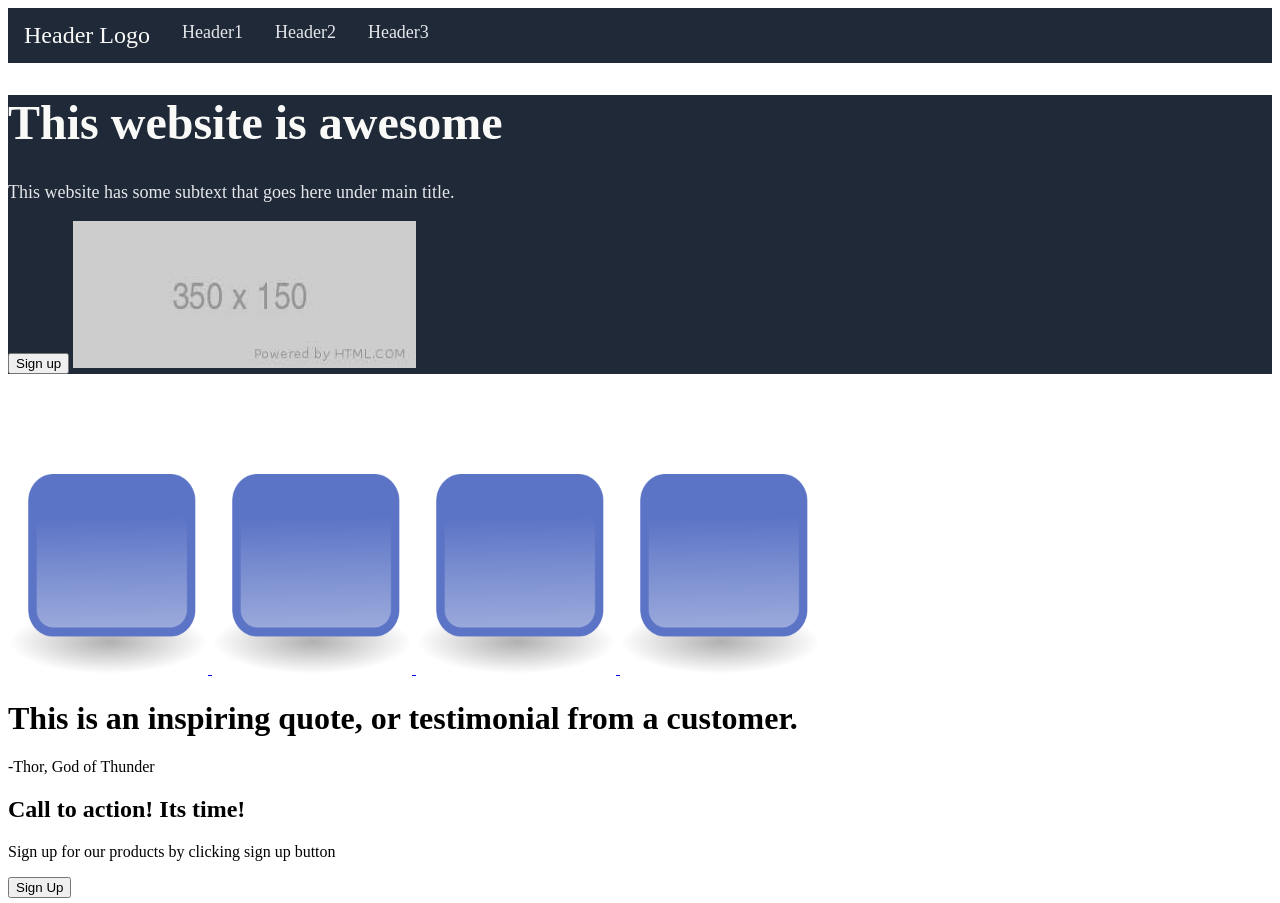
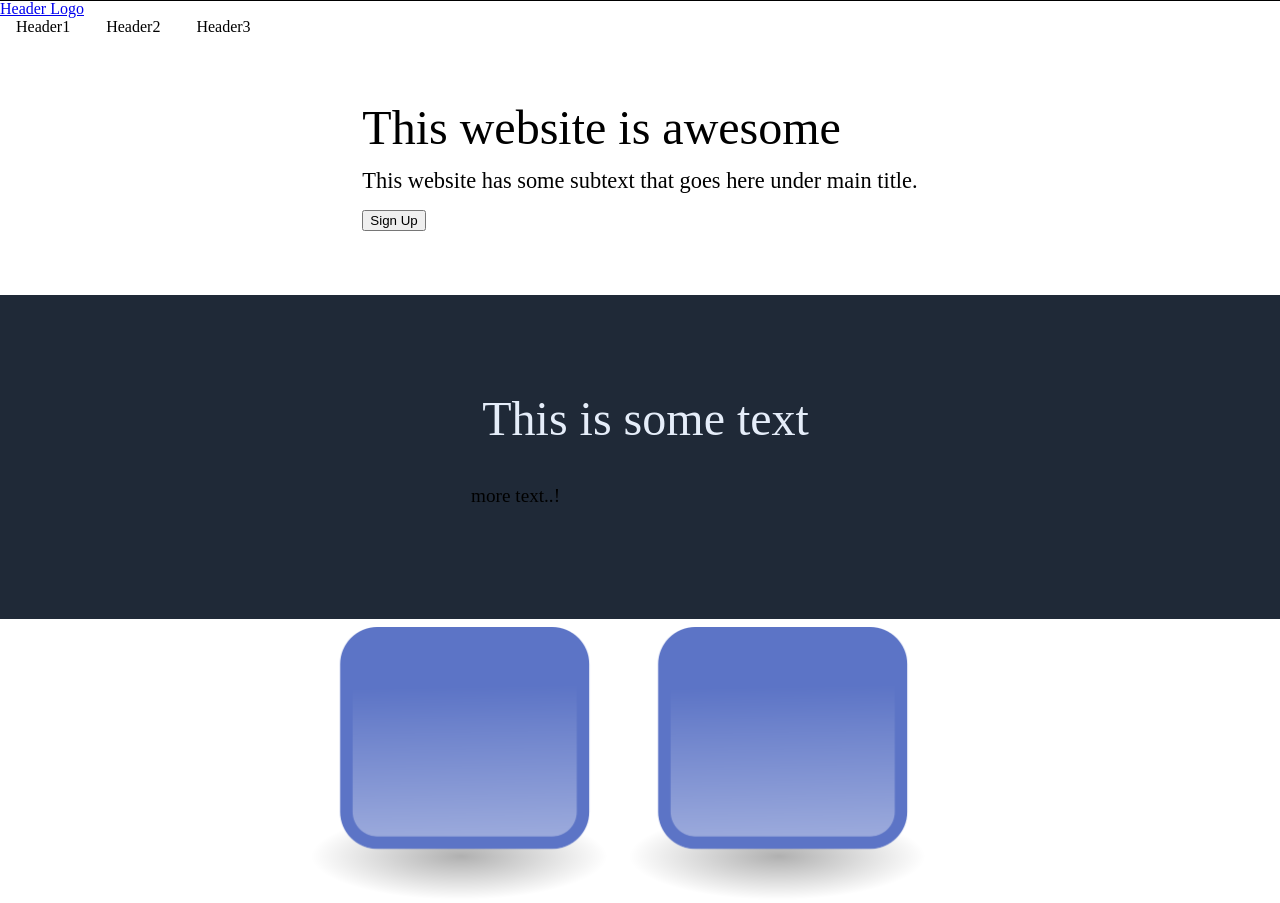
Before and after one commit to arbes2/Landing-page, a plain HTML site: page index.html in a window 1280 px wide. Shown: the top 903 px of the page. Drawn offline with Linux system fonts and the light colour scheme.

Commit message:
Landing Page
Responsive landing page

```diff
--- a/index.html
+++ b/index.html
@@ -6,57 +6,47 @@
   <meta name="viewport" content="width=device-width, initial-scale=1.0">
   <link rel="stylesheet" href="styles.css">
 </head>
-<body>
+<body class="container">
+  <div class="margin">
+    </div>
+    <header id="header">
+      <a id="headertext" href="#home">Header Logo</a>
+      <nav id="nav-bar">
+        <a class="nav-link" href="#home">Header1</a>
+        <a class="nav-link" href="#home">Header2</a>
+        <a class="nav-link" href="#home">Header3</a>
+      </nav>
+    </header>
 
-  <div class="navbar">
-    <ul>
-      <li><a class="active" href="#home">Header Logo</a></li>
-      <li><a href="#header1">Header1</a></li>
-      <li><a href="#header2">Header2</a></li>
-      <li><a href="#header3">Header3</a></li>
-    </ul>
+    <section class="main">
+      <div class="form">
+        <h1>This website is awesome</h1>
+        <p class="form-p"> This website has some subtext that goes here under main title.</p>
+        <button id="submit">Sign Up</button>
       </div>
+    </section>
 
-  <div class="container">
-    <h1 id="h1c">This website is awesome</h1>
-    <p id="p1c">This website has some subtext that goes here under main title.</p>
-    <button id="button1">Sign up</button>
-    <img src="images/mainimg.jpeg" alt="image">
+    <section id="about">
+      <div id="about-text">
+        <h1><span>This is some text</span></h1>
+        <br>
+        <p>more text..!</p>
       </div>
+    </section>
 
-  <div class="container1">
-    <a href="images/img1.png">
-      <img src="images/img1.png" alt="pic1" width="200" height="200">
-    </a>
-
-    <a href="images/img1.png">
-      <img src="images/img1.png" alt="pic1" width="200" height="200">
-    </a>
-
-    <a href="images/img1.png">
-      <img src="images/img1.png" alt="pic1" width="200" height="200">
-    </a>
-
-    <a href="images/img1.png">
-      <img src="images/img1.png" alt="pic1" width="200" height="200">
-    </a>
-  </div>
-
-  <div class="container2">
-    <h1 id="quote">This is an inspiring quote, or testimonial from a customer.</h1>
-    <p><span>-Thor, God of Thunder</span></p>
-  </div>
-
-  <div class="container3">
-    <div class="containerwrap">
-    <h2 id="footer">Call to action! Its time!</h2>
-    <p id="footer1">Sign up for our products by clicking sign up button</p>
-    <button id="buton">Sign Up</button>
+    <section id="gallery">
+      <div class="pics">
+        <div class="grid">
+          <div class="cell"><img src="images/img1.png" class="responsive-image" alt=""></div>
+          <div class="cell"><img src="images/img1.png" class="responsive-image" alt=""></div>
+          <div class="cell"><img src="images/img1.png" class="responsive-image" alt=""></div>
+          <div class="cell"><img src="images/img1.png" class="responsive-image" alt=""></div>
         </div>
       </div>
+    </section>
 
-  <footer class="container">
-    <p>All right reserved!</p>
-  </footer>
+    <section id="contact">
+      <h1><span>All Right Reserved!</span></h1>
+    </section>
     </body>
     </html>
--- a/styles.css
+++ b/styles.css
@@ -1,83 +1,160 @@
-/* NAVBAR */
-ul {
-    list-style-type: none;
+body {
   margin: 0;
   padding: 0;
+  background-color: white;
+  color: black;
+  box-sizing: border-box;
+}
+
+section {
+  margin: 0 auto;
   overflow: hidden;
+  display: flex;
+  justify-content: center;
+}
+
+.margin {
+  position: fixed;
+  top: 0;
+  left: 0;
+  width: 100%;
+  display: flex;
+  justify-content: space-around;
+  align-items: center;
+  background-color: #e5edf9;
+  z-index: 1;
+  border-bottom: 1px black solid;
+}
+
+#header-img {
+  width: 85px;
+  height: 75px;
+}
+
+#nav-bar a{
+  margin: 0;
+  padding: 1rem;
+  text-decoration: none;
+  color: inherit;
+}
+
+h1 {
+  font-weight: 500;
+  font-size: 3rem;
+  margin-bottom: .5rem;
+  margin-top: 4rem;
+}
+
+p {
+  font-weight: 400;
+  font-size: 1.4rem;
+  margin-bottom: 1rem;
+  margin-top: .8rem;
+}
+
+.btn  {
+  color: white;
+  padding: .75rem 1.5rem;
+  border-radius: .5rem;
+  font-size: .9rem;
+}
+
+.main {
+  padding-bottom: 4rem;
+}
+
+.main img {
+  width: 22.5rem;
+  height: 20rem;
+  float: left;
+  margin-right: 8.5rem;
+}
+
+#about {
+  background: #1f2937;
+}
+
+#about span{
+  color: #e5edf9;
+  margin-left: .7rem;
+}
+
+#about h1 {
+  margin-top: 6rem;
+}
+
+#about p {
+  font-size: 1.2rem;
+}
+
+#about-text {
+  max-width: 600px;
+  padding-bottom: 6rem;
+  float: left;
+}
+
+.pics {
+  max-width: 900px;
+}
+
+.responsive-image {
+  max-width: 85%;
+  padding-left: 7rem;
+}
+
+.cell img {
+  display: block;
+}
+
+.cell {
+  margin: .5rem;
+  margin-right: -2.5rem;
+}
+
+#contact {
+  margin-top: 5rem;
   background-color: #1f2937;
 }
 
-  li {
-    float: left;
-    display: inline;
+/* responsive */
+
+@media screen and (max-width: 809px) {
+  .cell {
+    margin-right: 0px;
+  }
 }
 
-  li a {
-    display: block;
-    color: #e5e7eb ;
-    text-align: center;
-    padding: 14px 16px;
-    text-decoration: none;
-    font-size: 18px;
-
+@media (max-width: 1362px) {
+  .main img {
+    display: none;
   }
 
-  li a:hover {
-    background-color: #111;
+  .about-img img {
+    display: none;
+  }
 }
 
-  .active {
-    font-size: 24px;
-    color: #f9faf8;
+@media screen and (max-width: 600px){
+  .responsive-image {
+    max-width: 60%;
+    height: auto;
+    margin-left: 0 auto;
+    margin-right: 0 auto;
   }
 
-/* Header section */
-
-.container{
-    background-color: #1f2937;
-    display: block;
-    margin-bottom: 100px;
-    z-index: 1;
-
-#h1c {
-    font-size: 48px;
-    font-weight: bold;
-    color: #f9faf8;
+  .cell {
+    margin: 0 auto;
+  }
 }
 
-#p1c {
-font-size: 18px;
-color: #e5e7eb;
+@media screen and (min-width: 601px) {
+  .grid {
+    display: flex;
+    flex-wrap: wrap;
+    flex-direction: row;
   }
 
-/* Gallery */
-
-.container1 {
-    margin: 5px;
-    float: left;
-    margin-top: 50px;
-    background-color: #e5e7eb;
-    display: block;
-    z-index: 1;
+  .cell {
+    flex: 0 0 calc(50% - 100px);
   }
-
-  .container1 .img {
-    width: 100%;
-    height: auto;
-    margin-top: 100cm;
 }
-
-  /* Quote */
-
-  .container2 {
-    width: 800px;
-    padding: 50px;
-    margin: 25px;
-    height: 350px;
-    align-items: center;
-    display: block;
-    background-color: #1f2937;
-    color: #e5e7eb;
-    z-index: 1;
-
-  }
```
Lines whose indentation alone changed are shown as unchanged.
